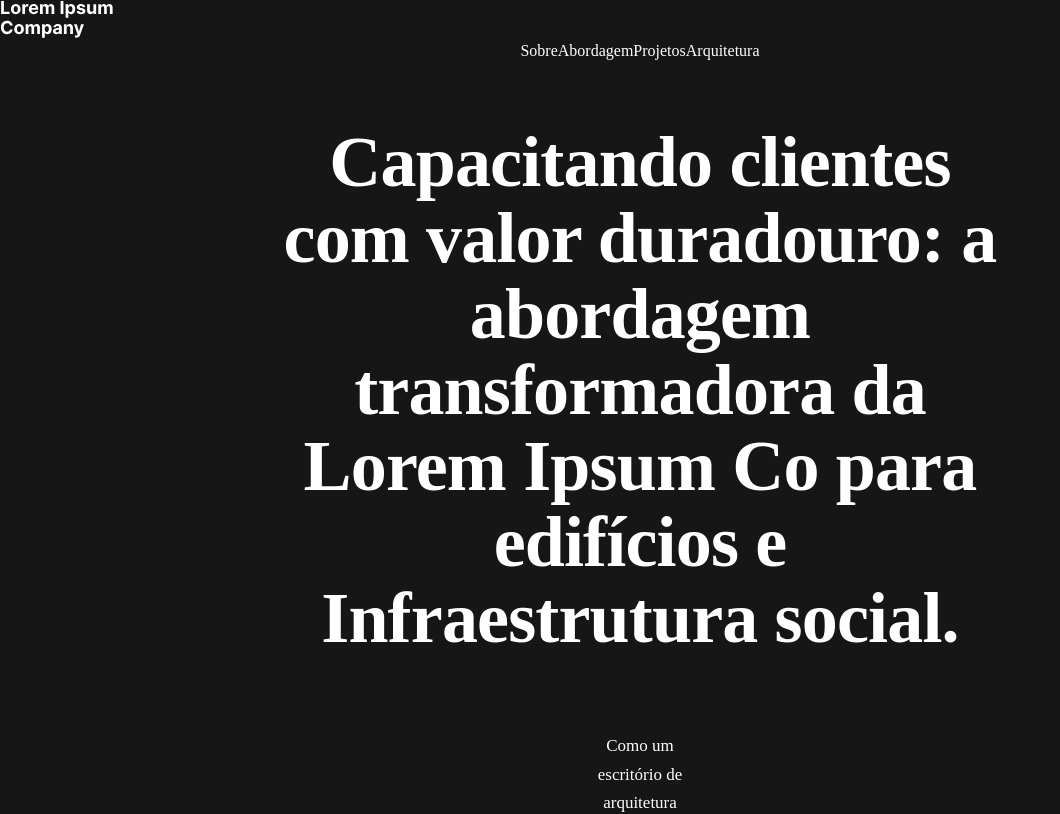
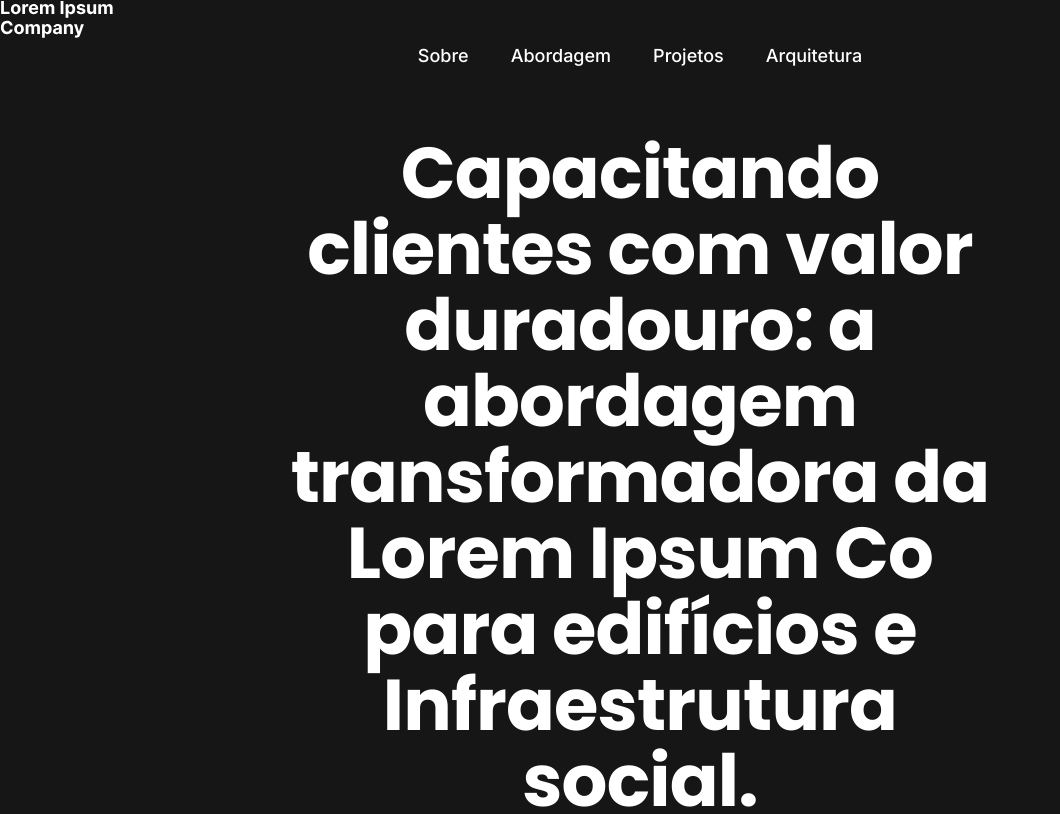
Before and after one commit to gschneider04/Mentoria, a plain HTML site: page index.html in a window 1280 px wide. Shown: the top 814 px of the page, without its empty margins (0-1060 px from the left). Drawn offline with Linux system fonts and the light colour scheme.

Commit message:
atualização da navbar

```diff
--- a/index.html
+++ b/index.html
@@ -8,7 +8,8 @@
 </head>
 <body>
     <header>
-            <img src="/images/logo.svg" alt="">
+        <div class="container">
+            <img src="/Mentoria/images/logo.svg" alt="">
             <nav>
                 <ul>
                     <li>Sobre</li>
@@ -17,6 +18,7 @@
                     <li>Arquitetura</li>
                 </ul>
             </nav>
+        </div>
     </header>
 
     <main>
@@ -25,13 +27,11 @@
             <p class="content-text">Como um escritório de arquitetura com sede na vibrante cidade de Londres, Inglaterra, a Lorem Ipsum Co. é especializada em instalações em toda a capital, bem como em todo o Reino Unido.</p>
             <p class="content-text">Na Lorem Ipsum Co., nossa expertise está no campo do desenvolvimento arquitetônico, com foco especial na criação de centros e projetos de habitação social.</p>
             <h1 class="btt-projetos">Ver <br>Projetos</h1>
-            <img src="/images/link.svg" alt="">
-            <img class="house-img" src="/images/Image.png" alt="">
+            <img src="/Mentoria/images/link.svg" alt="">
+            <img class="house-img" src="/Mentoria/images/Image.png" alt="">
         </div>
         <div class="container"></div>
     </main>
 
-
-
 </body>
 </html>
--- a/style.css
+++ b/style.css
@@ -1,5 +1,5 @@
-@import url('https://fonts.googleapis.com/css2?family=Poppins:wght@400;700&display=swap');
-
+ @import url('https://fonts.googleapis.com/css2?family=Poppins:wght@400;700&display=swap');
+ @import url('https://fonts.googleapis.com/css2?family=Inter:wght@500&display=swap');
 * {
     margin: 0;
     padding: 0;
@@ -15,12 +15,15 @@ body {
 .container {
     max-width: 100%;
     width: 1574px;
+    margin: 0 auto;
 }
 
 nav {
+    display: inline-flex;
     width: 100%;
     align-items: center;
-
+    justify-content: center;
+    align-content: center;
 }
 
 header {
@@ -29,15 +32,20 @@ header {
 
 ul {
     color: white;
+    font-size: 18px;
+    font-style: normal;
+    font-weight: 500;
+    line-height: 28.5px;
+    font-family: 'Inter', sans-serif;
 
-    display: flex;
-    align-content: center;
-    justify-content: center;
-    align-items: center;
+    display: inline-flex;
+    gap: 42px;
 
 }
 
+
 main .container {
+    width: 100%;
     background-color: #161616;
     display: flex;
     flex-wrap: wrap;
@@ -49,6 +57,7 @@ main .container {
 .first-title {
     padding: 64px 283px;
     color: #FFF;
+    font-family: 'Poppins', sans-serif;
     text-align: center;
     font-size: 72px;
     font-style: normal;
@@ -60,7 +69,7 @@ main .container {
 .content-text {
     padding: 12px 614px;
     color: #FFF;
-
+    font-family: 'Poppins', sans-serif;
     text-align: center;
     font-size: 17px;
     font-style: normal;
@@ -70,12 +79,11 @@ main .container {
 
 .btt-projetos {
     color: #FFF;
-
     font-size: 18px;
     font-style: normal;
     font-weight: 500;
+    font-family: 'Poppins', sans-serif;
     line-height: 28.5px;
-
     padding: 98px 69px;
     display: inline-flex;
     justify-content: center;
```
Lines whose indentation alone changed are shown as unchanged.
